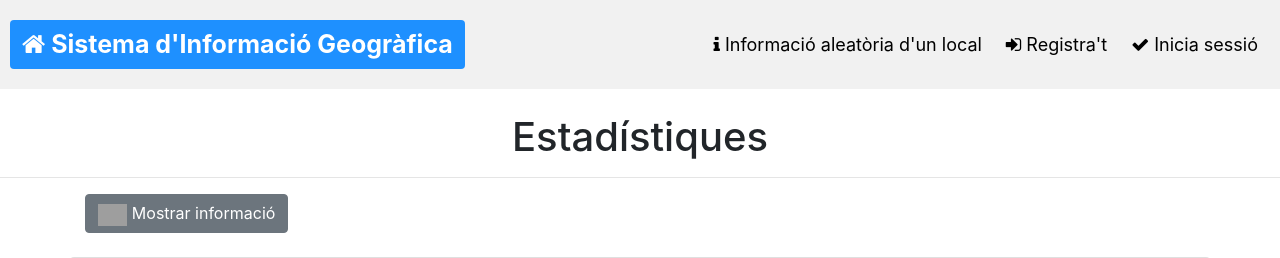
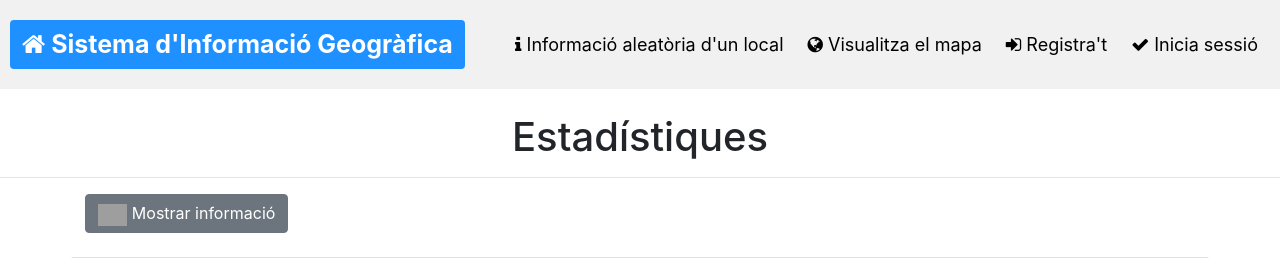
Before and after one commit to cescFT/TFG_GeoInfoSystem, a Django app: template GeoInfoSystem/templates/puntsGeografics/estadistiques.html in a window 1280 px wide. Shown: the top 258 px of the page. Run offline with Django 3.2, Linux system fonts and the light colour scheme; the template is opened without the code that fills it, so the values that code supplies are empty; some libraries are stand-ins or nearby versions; grey boxes are pictures that could not be loaded.

Commit message:
master: added link to map in statistics module.

```diff
--- a/GeoInfoSystem/templates/puntsGeografics/estadistiques.html
+++ b/GeoInfoSystem/templates/puntsGeografics/estadistiques.html
@@ -111,6 +111,7 @@ tr:nth-child(even) {
         <a href="/" class="logo active"><i class="fa fa-home" aria-hidden="true"></i> Sistema d'Informació Geogràfica</a>
         <div class="header-right">
             <a id="pgRand"><i class="fa fa-info" aria-hidden="true"></i> Informació aleatòria d'un local</a>
+            <a href="/v1/geoInfoSystem/map/"><i class="fa fa-globe" aria-hidden="true"></i> Visualitza el mapa</a>
             {% if user.is_staff and user.is_superuser %}
                 <a href="/v1/geoInfoSystem/nouPunt/"><i class="fa fa-magic"></i> Afegir nous punts</a>
             {% endif %}
```
